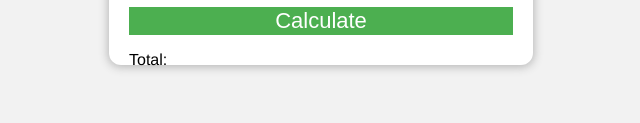
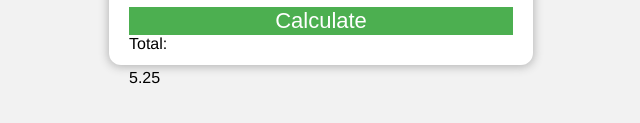
Before and after one commit to SonniSonni/tip-calculator, a plain HTML site: page index.html in a window 1280 px wide. Both pictures are taken after typing "5", "5" into the empty fields and a click on the button "Calculate". Shown: the part 359-482 px from the top of the page, without its empty margins (319-959 px from the left). Drawn offline with Linux system fonts and the light colour scheme.

Commit message:
Reformatted Total section in HTML with a div. Setup JSscript to set total value

```diff
--- a/index.html
+++ b/index.html
@@ -18,7 +18,8 @@
                 <input type="number" id="tip-percent" name="tip-percent" >
                 <button id="calc-button" type="button">Calculate</button>
 
-            <p id="total" >Total: </p>
+            <div id="total-container">Total: <p id="total"></p></div>
+
         </div>
     </body>
     <script src="index.js"></script>
--- a/index.js
+++ b/index.js
@@ -7,5 +7,6 @@ document.getElementById("calc-button").onclick = function(){
     tip = +(document.getElementById("tip-percent").value / 100);
 
     total = ( +bill + ( +bill * +tip ) )
-    console.log(total);
+
+    document.getElementById("total").innerHTML = total;
 };
```
